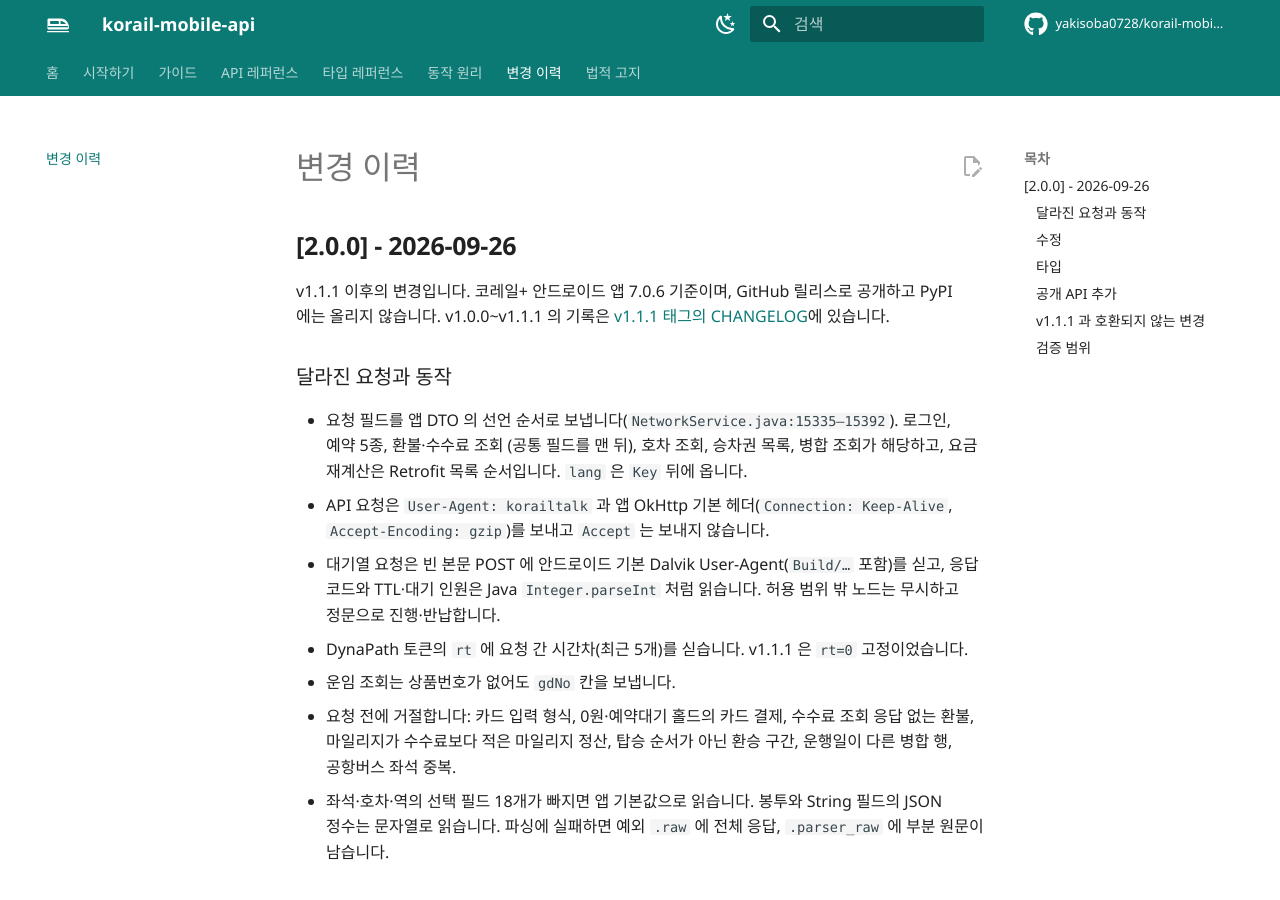
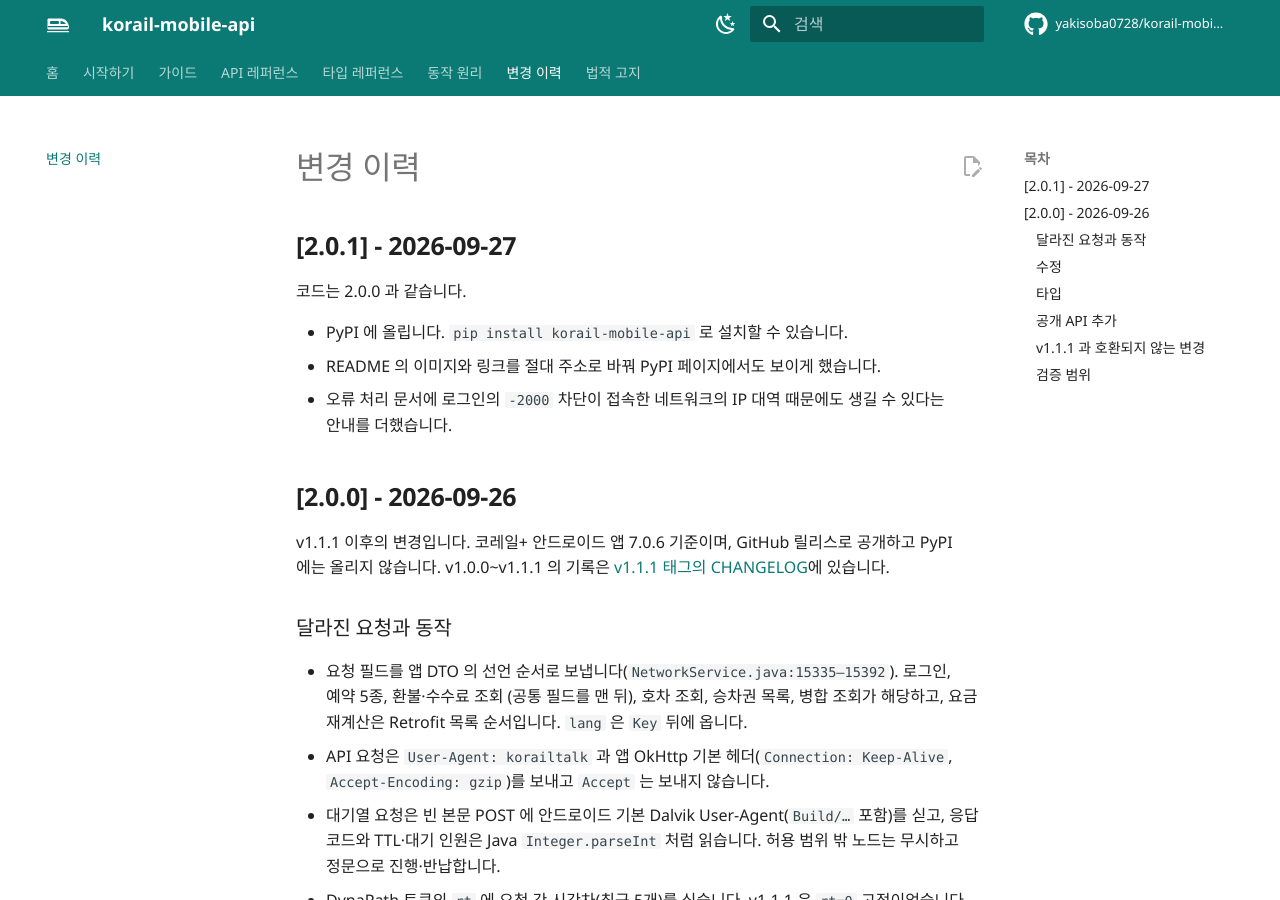
Before and after one commit to yakisoba0728/korail-mobile-api, an MkDocs documentation site: the page built from docs/changelog.md, in a window 1280 px wide and 900 px high. Built offline with MkDocs 1.6.1 and Material for MkDocs 9.7.7, drawn with Linux system fonts in a browser that asks for light colours; comment, search, counter and statistics services are not loaded.

Commit message:
release: 2.0.1 goes to PyPI
The package is now published on PyPI (pip install korail-mobile-api). README images
and links use absolute URLs so the PyPI page shows them; the install instructions in
the README and docs point at PyPI, with the GitHub install kept for unreleased code.
pyproject lists the docs site and more search keywords.

publish.yml uploads with Trusted Publishing and runs only by hand, like the docs
deploy: TestPyPI first, then PyPI. Code is unchanged from 2.0.0.

```diff
--- a/CHANGELOG.md
+++ b/CHANGELOG.md
@@ -1,4 +1,12 @@
 # 변경 이력
+
+## [2.0.1] - 2026-09-27
+
+코드는 2.0.0 과 같습니다.
+
+- PyPI 에 올립니다. `pip install korail-mobile-api` 로 설치할 수 있습니다.
+- README 의 이미지와 링크를 절대 주소로 바꿔 PyPI 페이지에서도 보이게 했습니다.
+- 오류 처리 문서에 로그인의 `-2000` 차단이 접속한 네트워크의 IP 대역 때문에도 생길 수 있다는 안내를 더했습니다.
 
 ## [2.0.0] - 2026-09-26
 
--- a/pyproject.toml
+++ b/pyproject.toml
@@ -13,7 +13,7 @@
 authors = [{name = "yakisoba0728"}]
 # The full offline suite passes on Python 3.11 with these exact versions; CI's minimum job installs them.
 dependencies = ["httpx>=0.24.1", "cryptography>=42.0.8"]
-keywords = ["korail", "railway", "api", "client"]
+keywords = ["korail", "ktx", "railway", "train", "reservation", "api", "client"]
 classifiers = [
     "Development Status :: 4 - Beta",
     "Intended Audience :: Developers",
@@ -30,6 +30,7 @@
 
 [project.urls]
 Homepage = "https://github.com/yakisoba0728/korail-mobile-api"
+Documentation = "https://yaki.kr/korail-mobile-api/"
 Repository = "https://github.com/yakisoba0728/korail-mobile-api"
 Issues = "https://github.com/yakisoba0728/korail-mobile-api/issues"
 Changelog = "https://github.com/yakisoba0728/korail-mobile-api/blob/main/CHANGELOG.md"
--- a/src/korail_mobile_api/__init__.py
+++ b/src/korail_mobile_api/__init__.py
@@ -4,7 +4,7 @@
 
 """공개 진입점은 __all__이며 그 밖의 이름은 내부 구현입니다."""
 
-__version__ = "2.0.0"
+__version__ = "2.0.1"
 
 from .client import KorailClient
 from .config import KorailConfig
```
Also changed, not shown: README.md (+19 -15 lines), docs/getting-started.md (+7 -1 lines), docs/index.md (+2 -2 lines), 1 other file.
